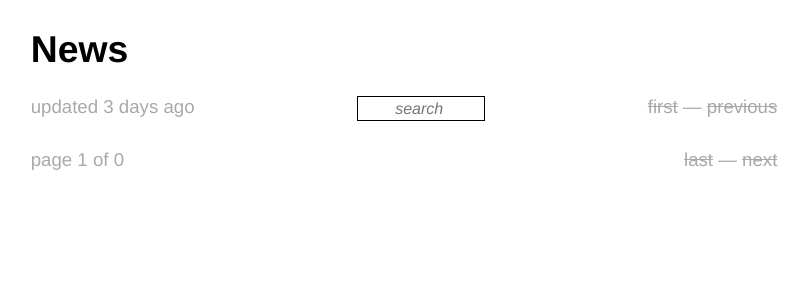
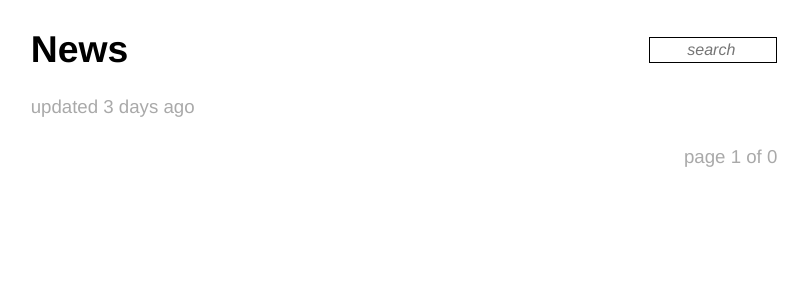
Before and after one commit to donmccaughey/news_donm_cc, a Flask app: page / in a window 1280 px wide. Shown: the top 300 px of the page, without its empty margins (236-1045 px from the left). Run offline with Flask 3, Linux system fonts and the light colour scheme.

Commit message:
Absolutely position the search box for all screen sizes.
Always absolutely position the search box in the upper right hand corner
of the header.  Move the search box `<form>` tag out of the `<nav>` into
the `<header>` tag after the `<h1>`.

Modify the top and bottom page controls so that they don't display when
their respective links are missing.

```diff
--- a/src/server/templates/news.html
+++ b/src/server/templates/news.html
@@ -2,24 +2,18 @@
 {% block title %}News{% endblock %}
 {% block header %}
     <h1>News</h1>
+    <form class=search action=./ method=GET>
+        <input type=search name=q placeholder=search>
+    </form>
     <nav>
         <p class=page-info>
             updated <time datetime={{news.modified|iso}}>{{news.modified|utc}}</time>
-        <form class=search action=./ method=GET>
-            <input type=search name=q placeholder=search>
-        </form>
+        {% if news.first_url %}
         <p class=page-control>
-            {% if news.first_url %}
             <a href={{news.first_url}}>first</a>
-            {% else %}
-            <span>first</span>
-            {% endif %}
             —
-            {% if news.previous_url %}
             <a href={{news.previous_url}} rel=prev>previous</a>
-            {% else %}
-            <span>previous</span>
-            {% endif %}
+        {% endif %}
     </nav>
 {% endblock %}
 {% block main %}
@@ -40,18 +34,12 @@
 {% endblock %}
 {% block footer %}
     <nav>
+        {% if news.last_url %}
         <p class=page-control>
-            {% if news.last_url %}
                 <a href={{news.last_url}}>last</a>
-            {% else %}
-                <span>last</span>
-            {% endif %}
-            —
-            {% if news.next_url %}
+                —
                 <a href={{news.next_url}} rel=next>next</a>
-            {% else %}
-                <span>next</span>
-            {% endif %}
+        {% endif %}
         <p class=page-info>
             page {{news.page.number}} of {{news.page.count}}
     </nav>
--- a/src/server/templates/page.html
+++ b/src/server/templates/page.html
@@ -170,26 +170,17 @@
     .page-control a:visited {
         color: var(--text);
     }
-    .page-control span {
-        text-decoration: line-through;
-    }
     .page-info {
         margin: 0;
         padding: 0;
         white-space: nowrap;
     }
     .search {
-        margin: 0 auto;
+        margin-top: 0.5rem;
         padding: 0;
-    }
-    @media screen and (max-width: 600px) {
-        nav .search {
-            margin-top: 0.5rem;
-            padding: 0;
-            position: absolute;
-            right: 0;
-            top: 0;
-        }
+        position: absolute;
+        right: 0;
+        top: 0;
     }
 </style>
 {% endif %}
```
